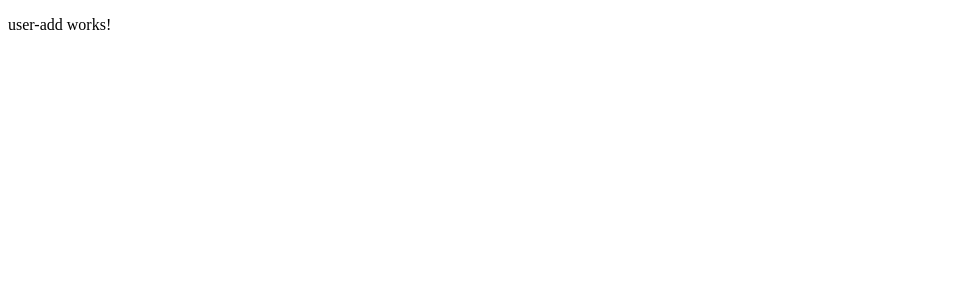
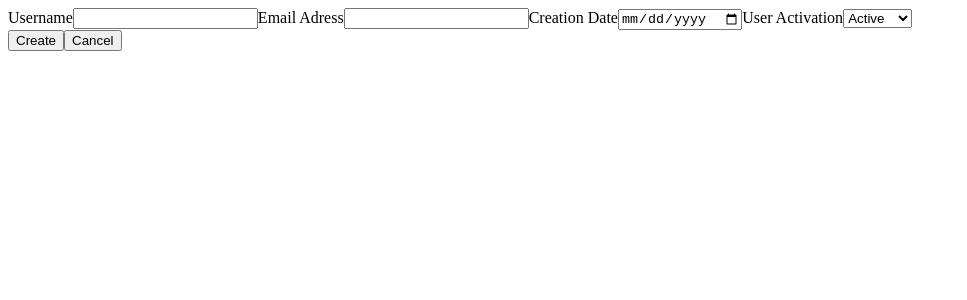
Before and after one commit to aslihanhasar/blog-management-system, an Angular app: page /adduser in a window 1280 px wide. Shown: the top 300 px of the page, without its empty margins (0-967 px from the left). Built offline with nearby package versions, Linux system fonts and the light colour scheme.

Commit message:
Add form

```diff
--- a/src/app/user/user-add/user-add.component.html
+++ b/src/app/user/user-add/user-add.component.html
@@ -1 +1,17 @@
-<p>user-add works!</p>
+<form class="addForm">
+    <label for="username">Username</label>
+    <input type="text" [(ngModel)]="user.username" name="username">
+    <label for="email">Email Adress</label>
+    <input type="text" [(ngModel)]="user.email" name="email">
+    <label for="creationDate">Creation Date</label>
+    <input type="date" [(ngModel)]="user.creationDate" name="creationDate">
+    <label for="userState">User Activation</label>
+    <select [(ngModel)]="user.isActive" name="userState">
+        <option [value]="true">Active</option>
+        <option [value]="false">Passive</option>
+    </select>
+    <div class="buttons">
+        <button type="button" (click)="performCreate()" class="save-btn">Create</button>
+        <button type="button" (click)="performCancel()" class="cancel-btn">Cancel</button>
+    </div>
+</form>
```
